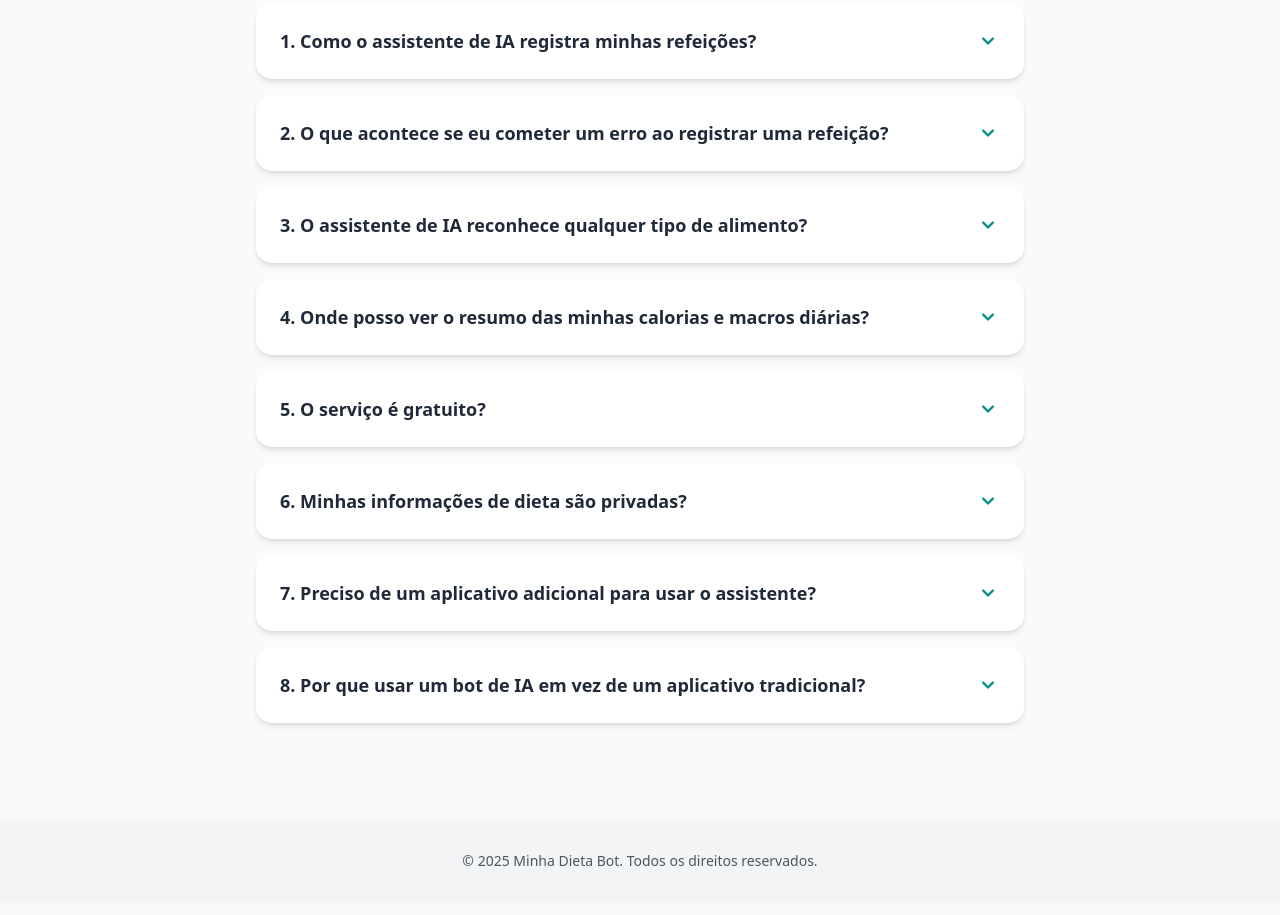
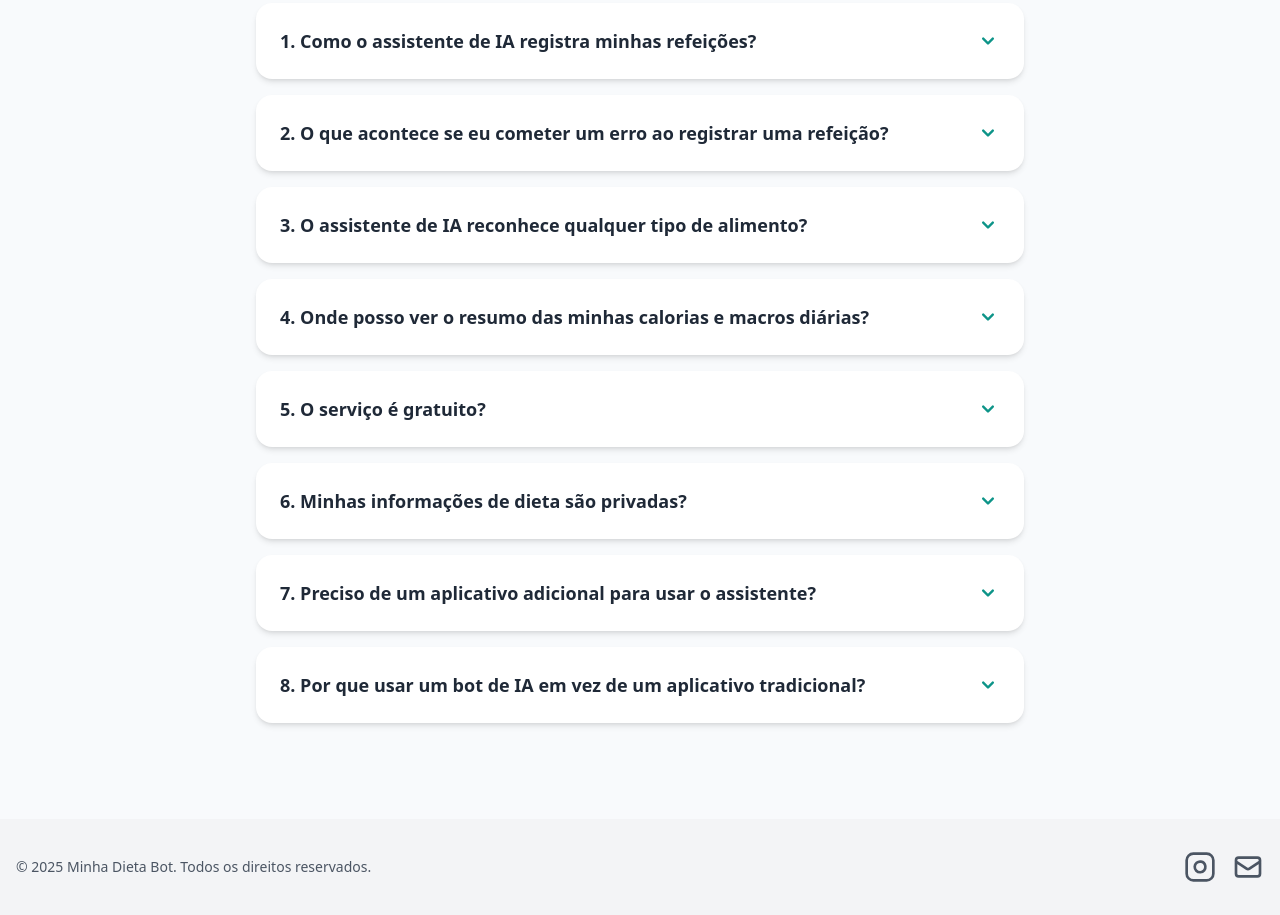
Before and after one commit to drnlvs/appminhadieta, a plain HTML site: page index.html in a window 1280 px wide. Shown: the part 3905-4820 px from the top of the page. Drawn offline with nearby package versions, Linux system fonts and the light colour scheme; a web font is replaced by a local one.

Commit message:
add icones insta e email

```diff
--- a/index.html
+++ b/index.html
@@ -252,9 +252,9 @@
 
 
     <!-- Section: Planos de Assinatura -->
-    <section id="planos" class="py-20 bg-gray-50">
+    <section class="py-20 bg-gray-50">
         <div class="container mx-auto px-4 text-center">
-            <h2 class="text-3xl md:text-4xl font-bold mb-4">Conheça nossos planos</h2>
+            <h2 id="planos" class="text-3xl md:text-4xl font-bold mb-4">Conheça nossos planos</h2>
             <p class="text-lg text-gray-600 mb-10 max-w-2xl mx-auto">
                 Organize sua dieta e alcance seus objetivos por menos de um café por dia.
             </p>
@@ -434,9 +434,22 @@
 
     <!-- Footer -->
     <footer class="bg-gray-100 py-8">
-        <div class="container mx-auto px-4 flex justify-center items-center text-gray-600 text-sm">
+        <div class="container mx-auto px-4 flex flex-col md:flex-row justify-between items-center text-gray-600 text-sm">
             <p class="mb-4 md:mb-0">© 2025 Minha Dieta Bot. Todos os direitos reservados.</p>
-
+            <div class="flex items-center space-x-4">
+                <a href="https://www.instagram.com/minhadieta.ia/" target="_blank" rel="noopener noreferrer" class="text-gray-600 hover:text-teal-600 transition duration-300">
+                    <svg xmlns="http://www.w3.org/2000/svg" class="h-8 w-8" fill="none" viewBox="0 0 24 24" stroke="currentColor" stroke-width="2">
+                        <rect width="20" height="20" x="2" y="2" rx="5" ry="5" />
+                        <path d="M16 11.37A4 4 0 1 1 12.63 8 4 4 0 0 1 16 11.37z" />
+                        <line x1="17.5" x2="17.51" y1="6.5" y2="6.5" />
+                    </svg>
+                </a>
+                <a href="mailto:agenteminhadieta@gmail.com" class="text-gray-600 hover:text-teal-600 transition duration-300">
+                    <svg xmlns="http://www.w3.org/2000/svg" class="h-8 w-8" fill="none" viewBox="0 0 24 24" stroke="currentColor" stroke-width="2">
+                        <path stroke-linecap="round" stroke-linejoin="round" d="M3 8l7.89 5.26a2 2 0 002.22 0L21 8M5 19h14a2 2 0 002-2V7a2 2 0 00-2-2H5a2 2 0 00-2 2v10a2 2 0 002 2z" />
+                    </svg>
+                </a>
+            </div>
         </div>
     </footer>
 
```
